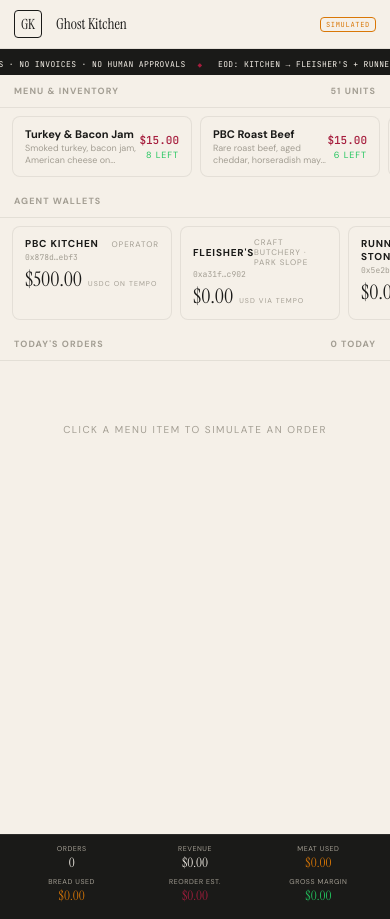
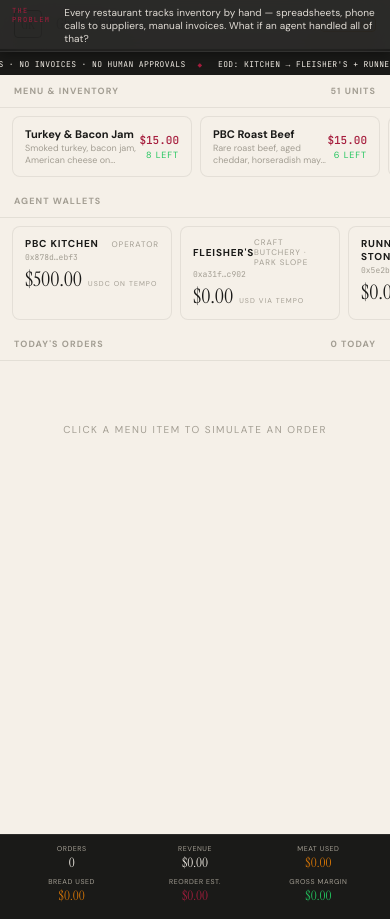
Before and after one commit to max-digi/ghost-kitchen, a website: page index.html in a window 390 px wide. Both pictures are taken after a click on the button "▶ WATCH THE DEMO". Drawn offline with Linux system fonts and the light colour scheme.

Commit message:
fix: slim top narration banner on mobile instead of hidden
Amp-Thread-ID: https://ampcode.com/threads/T-019d0880-0e51-757e-b533-889125adcbea
Co-authored-by: Amp <amp@ampcode.com>

```diff
--- a/index.html
+++ b/index.html
@@ -329,8 +329,12 @@
       .stat-label{font-size:7px;letter-spacing:.08em}
       .stat-val{font-size:13px}
 
-      /* Narration — hide on mobile, overlaps content */
-      .narration{display:none!important}
+      /* Narration — slim fixed banner at top on mobile */
+      .narration{position:fixed;bottom:auto;top:0;left:0;right:0;transform:none;max-width:100%;border-radius:0;padding:6px 12px;gap:8px;font-size:10px;line-height:1.3;box-shadow:0 2px 12px rgba(0,0,0,.4);border:none;border-bottom:1px solid rgba(255,255,255,.08)}
+      .narration.visible{transform:none}
+      .narration::before{display:none}
+      .narration .n-step{font-size:7px;margin-bottom:0;display:inline;margin-right:6px}
+      .narration .n-text{font-size:10px;display:inline}
 
       /* Flow empty */
       .flow-empty{min-height:120px}
```
